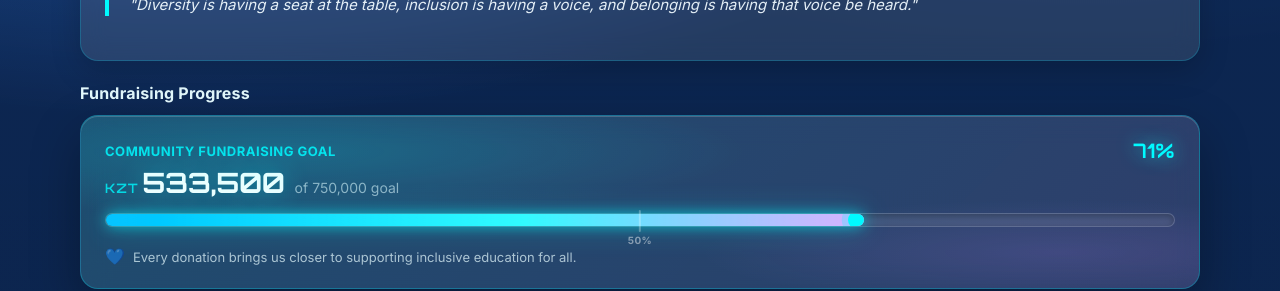
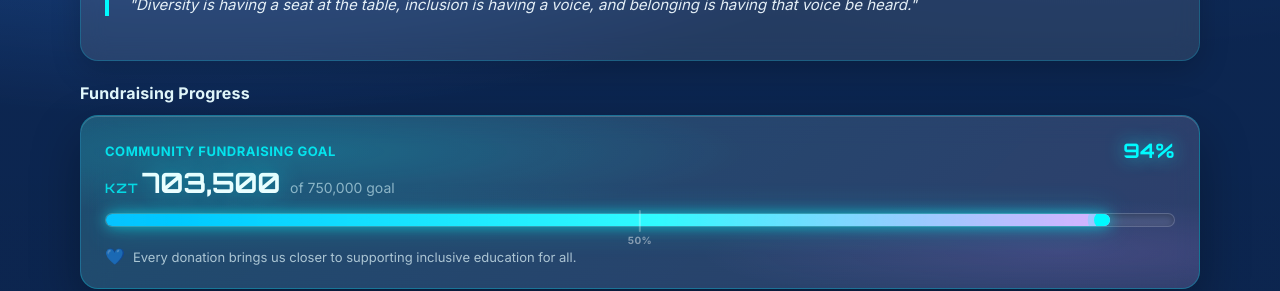
Before and after one commit to PowerRang37/student-media-site, a React (Vite) app: page / in a window 1280 px wide. Shown: the part 1280-1571 px from the top of the page. Built offline with nearby package versions, Linux system fonts and the light colour scheme.

Commit message:
new total

```diff
--- a/src/main.jsx
+++ b/src/main.jsx
@@ -234,7 +234,7 @@ function App() {
         {/* Fundraising Progress */}
         <div className="section">
           <h2>Fundraising Progress</h2>
-          <FundraisingBar raised={533500} goal={750000} />
+          <FundraisingBar raised={703500} goal={750000} />
         </div>
 
         {/* Donations & Questions */}
```
